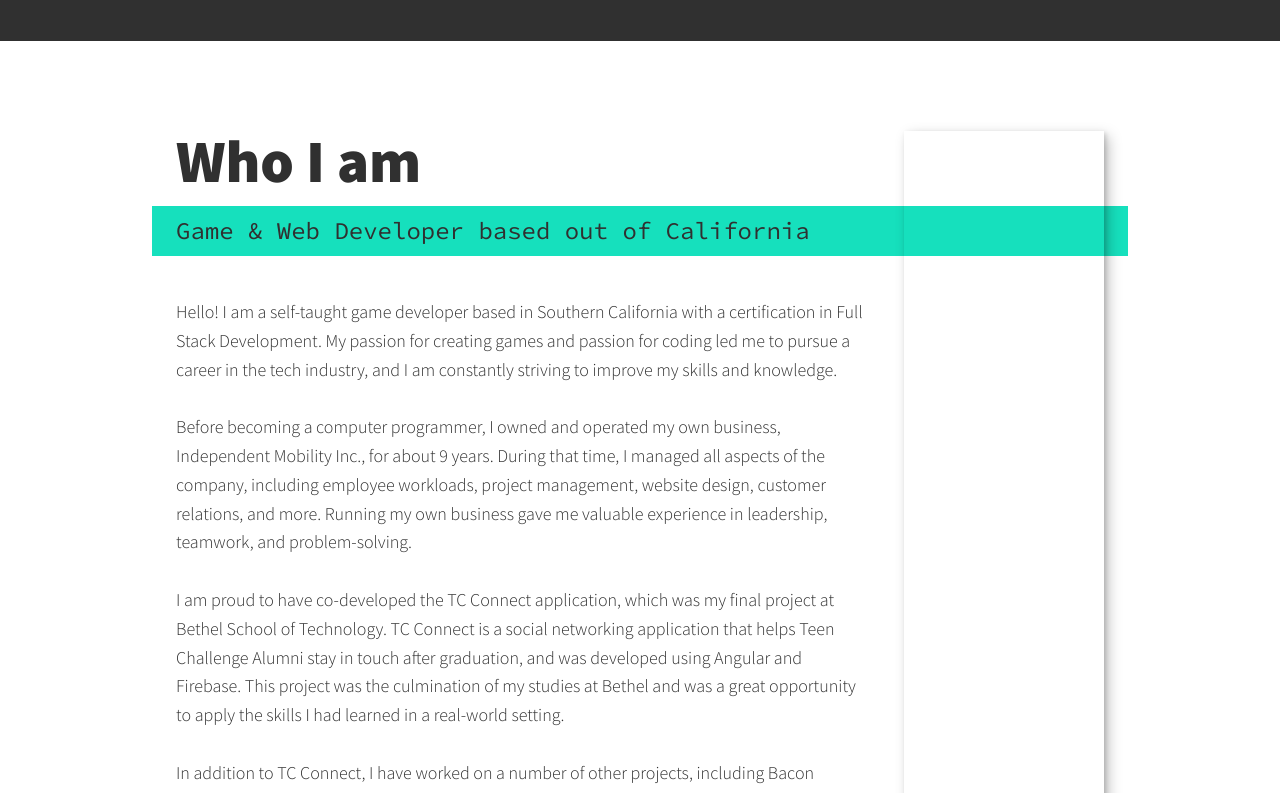
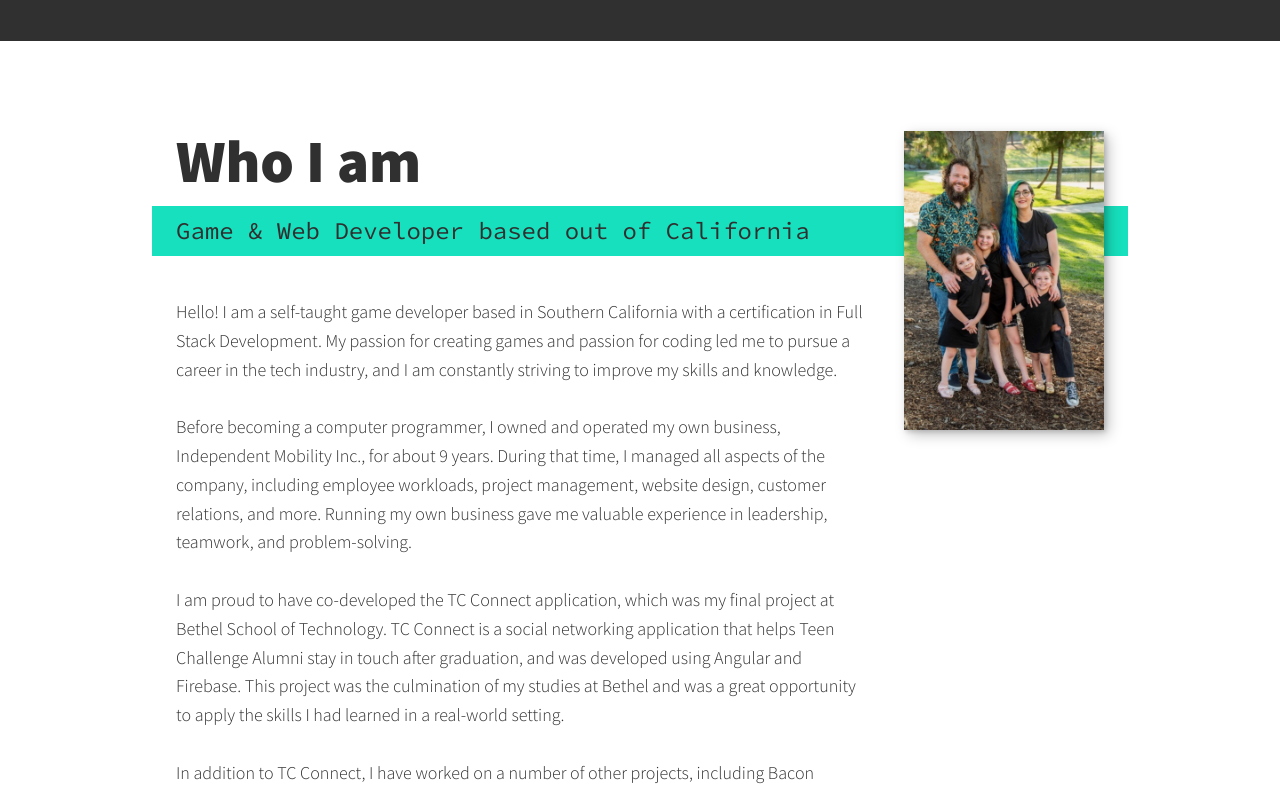
Before and after one commit to CharlesBerg85/charlesberg85.github.io, a plain HTML site: page index.html in a window 1280 px wide. Shown: the part 1700-2493 px from the top of the page. Drawn offline with nearby package versions, Linux system fonts and the light colour scheme; a script that the page names is missing.

Commit message:
FamPic fix

```diff
--- a/index.html
+++ b/index.html
@@ -171,7 +171,7 @@
             </p>
         </div>
 
-        <img src="..\Images\FamPic.jpeg" alt="" class="about-me__img">
+        <img src="..\Images\FamPic.jpg" alt="" class="about-me__img">
     </section>
     <!-- Projects -->
     <section class="my-project" id="project">
```
